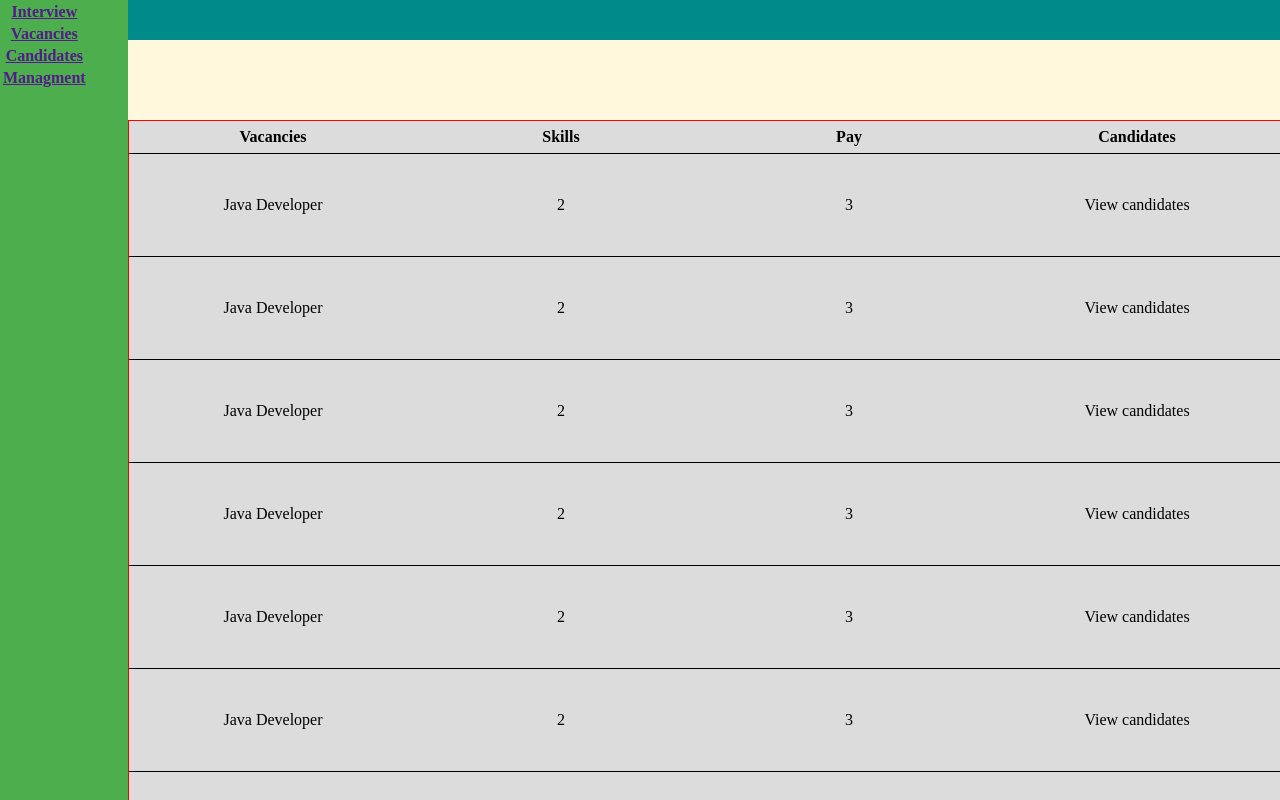
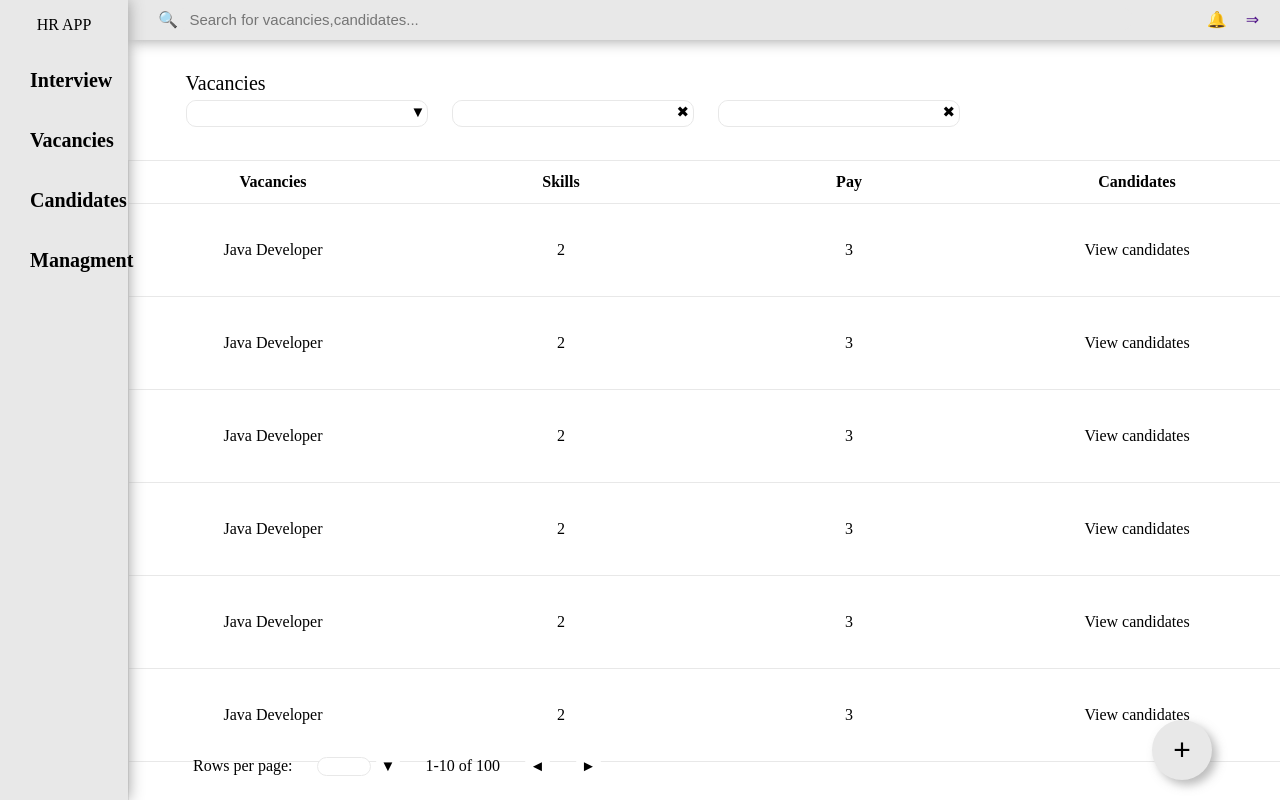
Before and after one commit to artur-nikitsin/Training-team-4, a plain HTML site: page HR_APP_Page.html in a window 1280 px wide. Drawn offline with Linux system fonts and the light colour scheme; files that its build step writes are made by us from their sources.

Commit message:
Created HRAPP page with native html & css

```diff
--- a/HR_APP_Page.html
+++ b/HR_APP_Page.html
@@ -3,22 +3,44 @@
 <head>
     <meta charset="UTF-8">
     <title>HR APP Page</title>
-    <link rel="stylesheet" href="CSS/stylesForHRAPP.css">
+    <link rel="stylesheet" href="assets/css/stylesForHRAPP.css">
 </head>
 <body>
 
 <div id="searchPanel">
-
+    <label for="searchInput">&#128269;</label>
+    <input id="searchInput" type="text" placeholder=" Search for vacancies,candidates...">
+    <div>
+        <a href=""> &#128276; </a>
+        <a href=""> &#8658;</a>
+    </div>
 </div>
 
 <div id="filterPanel">
+
+    <p>Vacancies</p>
+
+    <div id="sortBy-Inputs">
+
+        <div><input type="text">
+            <button id="buttonToSelectSortBy">&#9660;</button>
+        </div>
+
+        <div><input type="text">
+            <button id="buttonToReset"> &#10006</button>
+        </div>
+        <div><input type="text">
+            <button id="buttonToReset"> &#10006</button>
+        </div>
+
+    </div>
 
 </div>
 
 
 <div id="sideBar">
 
-
+    <p>HR APP</p>
     <table>
         <tr>
             <th><a href="">Interview</a></th>
@@ -39,6 +61,8 @@
 </div>
 
 <div id="listsBody">
+
+
     <table>
         <tr>
 
@@ -101,8 +125,25 @@
 
     </table>
 
-    <div id="navigationPanel">
+    <div id="pagesNavigationPanel">
+        <div>
+            <p>Rows per page:</p>
+            <input type="text">
+            <p>
+                <button> &#9660;</button>
+            </p>
+            <p>1-10 of 100</p>
+            <p>
+                <button>&#9668;</button>
+            </p>
+            <p>
+                <button> &#9658;</button>
+            </p>
 
+        </div>
+
+
+        <button id="addPositionButton">+</button>
     </div>
 
 
--- a/assets/css/stylesForHRAPP.css
+++ b/assets/css/stylesForHRAPP.css
@@ -1,17 +1,45 @@
-
-body {
-    background: gainsboro;
-}
-
 
 #sideBar {
     position: fixed;
-    top: 0px;
-    left: 0px;
+    top: 0;
+    left: 0;
     width: 10%;
     height: 100%;
-    background: #4cae4c;
+    background: #e8e8e8;
+    box-shadow: 0 0 15px #999999;
     z-index: 100;
+}
+
+#sideBar p {
+    text-align: center;
+}
+
+#sideBar table {
+    position: center;
+    width: 100%;
+    height: 30%;
+    border-collapse: collapse;
+    text-align: left;
+}
+
+#sideBar table th {
+    padding-left: 30px;
+}
+
+#sideBar table th:hover,
+#sideBar table th:active,
+#sideBar table th:focus {
+    padding-left: 30px;
+    background: #9d9d9d;
+}
+
+#sideBar table th a,
+#sideBar table th a:hover,
+#sideBar table th a:active,
+#sideBar table th a:focus {
+    text-decoration: none;
+    font-size: 20px;
+    color: #000000;
 }
 
 #searchPanel {
@@ -20,8 +48,61 @@ body {
     left: 10%;
     width: 90%;
     height: 5%;
-    background: darkcyan;
+    padding-left: 30px;
+    background: #e8e8e8;
+    box-shadow: 0 0 15px #999999;
     z-index: 100;
+}
+
+#searchPanel input {
+    position: absolute;
+    top: 20%;
+    left: 4%;
+    height: 50%;
+    width: 80%;
+    background: #e8e8e8;
+    border-radius: 10px;
+    padding-left: 10px;
+    border: none;
+    font-size: 15px;
+    outline: none;
+    box-shadow: none;
+}
+
+#searchPanel input:hover,
+#searchPanel input:active,
+#searchPanel input:focus {
+    position: absolute;
+    top: 20%;
+    left: 4%;
+    height: 50%;
+    width: 80%;
+    background: #e8e8e8;
+    border-radius: 10px;
+    padding-left: 10px;
+    font-size: 15px;
+    outline: none;
+    border: none;
+    box-shadow: 0 0 15px #999999;
+}
+
+#searchPanel label {
+    position: absolute;
+    top: 25%;
+    text-decoration: none;
+}
+
+#searchPanel div {
+    position: absolute;
+    top: 25%;
+    left: 90%;
+
+}
+
+#searchPanel div a {
+    display: inline-block;
+    margin-left: 15px;
+    text-decoration: none;
 }
 
 #filterPanel {
@@ -29,19 +110,65 @@ body {
     top: 5%;
     left: 10%;
     width: 90%;
-    height: 10%;
-    background: cornsilk;
-    z-index: 100;
+    height: 15%;
+    background: #fff;
+    z-index: 99;
+}
+
+#filterPanel p {
+    position: absolute;
+    top: 10%;
+    left: 5%;
+    font-size: 20px;
+}
+
+#filterPanel #sortBy-Inputs {
+    position: absolute;
+    top: 50%;
+    left: 5%;
+    height: 30px;
+}
+
+#filterPanel #sortBy-Inputs > div {
+    display: inline-block;
+    height: 25px;
+    width: 240px;
+    border-radius: 10px;
+    margin: 0 20px 0 0;
+    background: #fff;
+    border: 1px solid #e8e8e8;
+
+}
+
+#filterPanel #sortBy-Inputs > div > input {
+    top: 50%;
+    margin-bottom: -10px;
+    border-radius: 10px;
+    width: 200px;
+    height: 20px;
+    outline: none;
+    border: none;
+    padding-left: 5%;
+}
+
+#filterPanel #sortBy-Inputs > div > button {
+    height: 20px;
+    width: 20px;
+    border-radius: 100%;
+    font-size: 15px;
+    outline: none;
+    border: none;
+    background: #fff;
 }
 
 #listsBody {
     position: fixed;
-    top: 15%;
+    top: 20%;
     left: 10%;
     width: 90%;
-    height: 85%;
-    background: gainsboro;
-    border: 1px solid red;
+    height: 80%;
+    background: #fff;
+    border: 1px solid #e8e8e8;
 }
 
 #listsBody table {
@@ -53,23 +180,58 @@ body {
 }
 
 #listsBody table th {
-    height: 30px;
+    height: 40px;
+}
 
+#listsBody table td {
+    border-bottom: 1px solid #e8e8e8;
+    border-top: 1px solid #e8e8e8;
+    height: 90px;
+    width: 25%;
+}
+
+#pagesNavigationPanel {
+    position: fixed;
+    top: 92%;
+    height: 5%;
+    width: 100%;
+    padding-left: 5%;
+}
+
+#pagesNavigationPanel > div p {
+    display: inline-block;
+    margin: 20px 20px 0 0;
+}
+
+#pagesNavigationPanel > div > p > button {
+    border-radius: 100%;
+    font-size: 15px;
+    outline: none;
+    border: none;
+    background: #fff;
+}
+
+#pagesNavigationPanel input {
+    width: 40px;
+    padding-left: 10px;
+    border-radius: 10px;
+    outline: none;
+    border: 1px solid #e8e8e8;
 
 }
 
-
-#listsBody table td {
-    border-bottom: 1px solid black;
-    border-top: 1px solid black;
-    height: 100px;
-    width: 25%;
-}
-
-#navigationPanel {
-    position: absolute;
-
-
-
+#pagesNavigationPanel #addPositionButton {
+    position: fixed;
+    text-align: center;
+    top: 90%;
+    left: 90%;
+    height: 60px;
+    width: 60px;
+    border-radius: 100%;
+    font-size: 30px;
+    outline: none;
+    border: none;
+    background: #e8e8e8;
+    box-shadow: 5px 5px 10px rgba(122, 122, 122, 0.5);
 
 }
```
